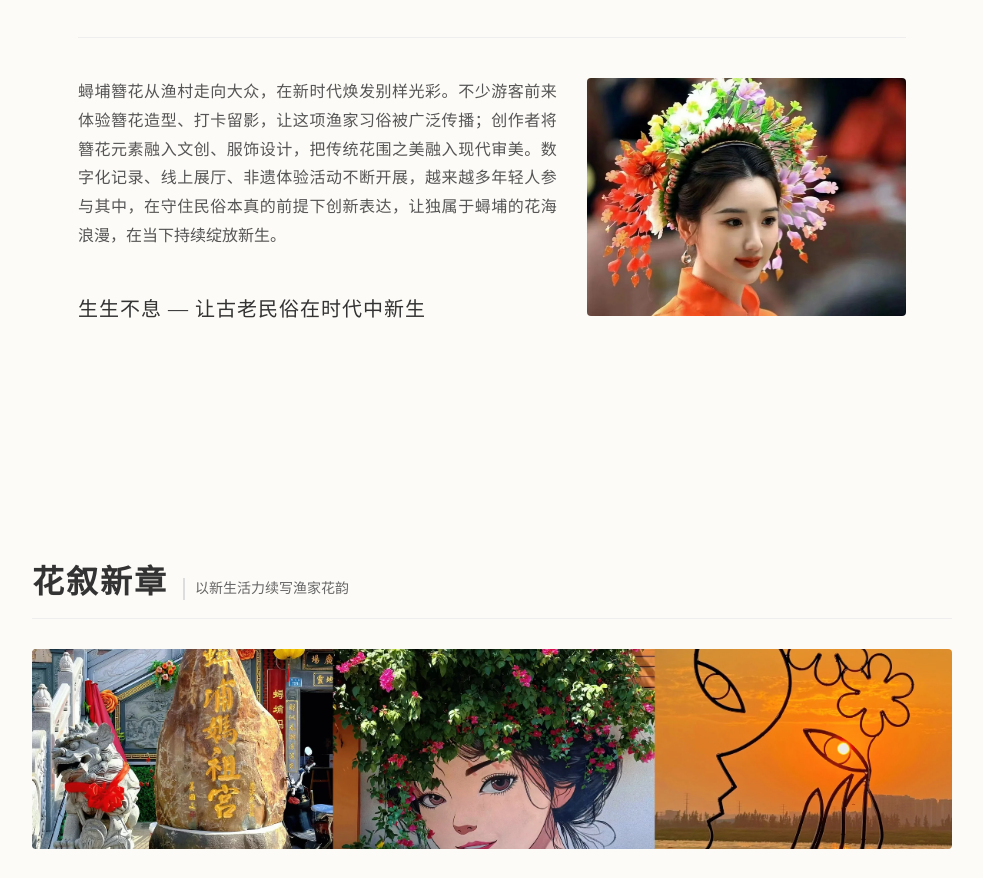
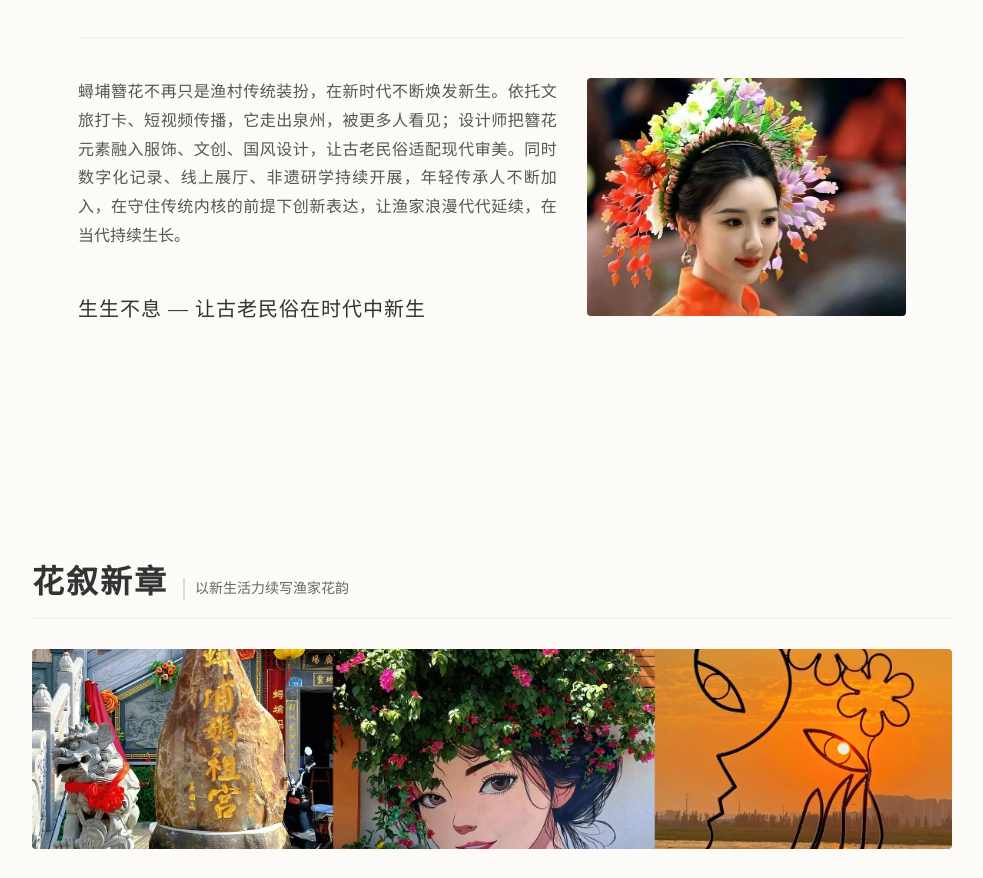
Before and after one commit to Greta-x/-, a plain HTML site: page gallery.html in a window 1280 px wide. Shown: the part 2024-2902 px from the top of the page, without its empty margins (148-1131 px from the left). Drawn offline with Linux system fonts and the light colour scheme.

Commit message:
Add files via upload

```diff
--- a/gallery.html
+++ b/gallery.html
@@ -110,7 +110,7 @@
                         <img src="images/文化传承2.jpg" alt="蟳埔簪花人像" class="content-img">
                     </div>
                     <div class="text-col">
-                        <p>蟳埔簪花从渔村走向大众，在新时代焕发别样光彩。不少游客前来体验簪花造型、打卡留影，让这项渔家习俗被广泛传播；创作者将簪花元素融入文创、服饰设计，把传统花围之美融入现代审美。数字化记录、线上展厅、非遗体验活动不断开展，越来越多年轻人参与其中，在守住民俗本真的前提下创新表达，让独属于蟳埔的花海浪漫，在当下持续绽放新生。</p>
+                        <p>蟳埔簪花不再只是渔村传统装扮，在新时代不断焕发新生。依托文旅打卡、短视频传播，它走出泉州，被更多人看见；设计师把簪花元素融入服饰、文创、国风设计，让古老民俗适配现代审美。同时数字化记录、线上展厅、非遗研学持续开展，年轻传承人不断加入，在守住传统内核的前提下创新表达，让渔家浪漫代代延续，在当代持续生长。</p>
                         <div class="sub-heading">
                             <h2>生生不息 — 让古老民俗在时代中新生</h2>
                         </div>
```
Also changed, not shown: process.html (+2 -2 lines).
